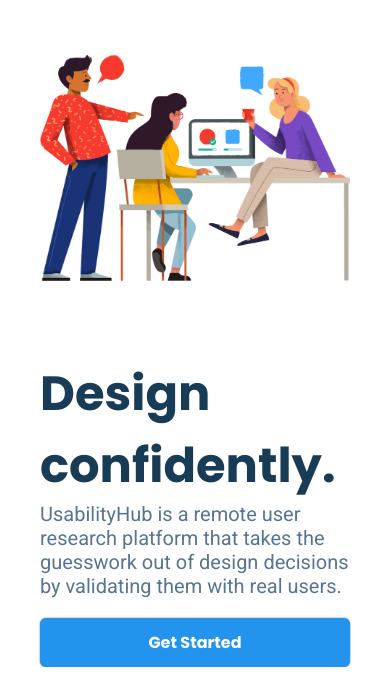
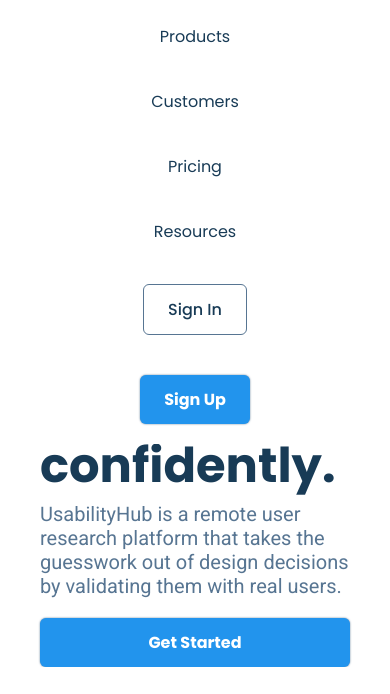
Before and after one commit to bhiku90/web-project, a plain HTML site: page index.html in a window 390 px wide. Both pictures are taken after a click on the link 343 px from the left and 121 px from the top of the page. Shown: the part 140-834 px from the top of the page. Drawn offline with Linux system fonts and the light colour scheme.

Commit message:
second commit

```diff
--- a/index.html
+++ b/index.html
@@ -21,7 +21,7 @@
                     <img src="./assets/asset 1.png"></img>
 
                 </a>
-                <div class="nav-links">
+                <div class="nav-links" id="nav">
                     <ul class="flex">
                         <li><a href="#" class="hover-links">Products</a></li>
                         <li><a href="#" class="hover-links">Customers</a></li>
@@ -31,7 +31,7 @@
                         <li><a href="#" class="hover-links primary-button">Sign Up</a></li>
                     </ul>
                 </div>
-                <a href="#" class="nav-toggle hover-links">
+                <a href="#" class="nav-toggle hover-links" id="tb">
 
                     <i class="fa-solid fa-bars"></i></a>
 
@@ -256,5 +256,13 @@
 
 
     <script src="https://kit.fontawesome.com/56aeec2662.js" crossorigin="anonymous"></script>
+    <script>
+        var a = document.getElementById("tb");
+        var b= document.getElementById("nav")
+        a.addEventListener('click',()=>{
+            b.classList.toggle('active');
+
+        })
+    </script>
 </body>
 </html>
--- a/media.css
+++ b/media.css
@@ -8,8 +8,25 @@
 
     }
     .nav-links{
-        display: none ;
+        position: absolute;
+        background-color: white;
+        left : -100%;
+        top: 100%;
+        width: 100%;
+        padding-block: 20px;
+        transition: 0.3s ease-in-out;
+
     }
+    .nav-links.active{
+        left:0;
+    }
+    .main-nav{
+        overflow: initial;
+    }
+    .nav-links ul{
+        flex-direction: column;
+    }
+
     .example-card{
         width: calc(50% - 10px);
         height: 180px;
@@ -20,6 +37,7 @@
     .cta-section{
         padding-block: 80px;
     }
+
 
 
 }
--- a/style.css
+++ b/style.css
@@ -121,6 +121,7 @@ background-color : var(--accent-color-dark);
 .main-nav{
     justify-content: space-between;
     margin-top: 20px;
+    position: relative;
 
 }
 
@@ -187,6 +188,7 @@ max-width: 40vw;
 
 .features-heading-text{
     margin-bottom: 20px;
+    text-align: center;
 }
 
 .features-card{
```
